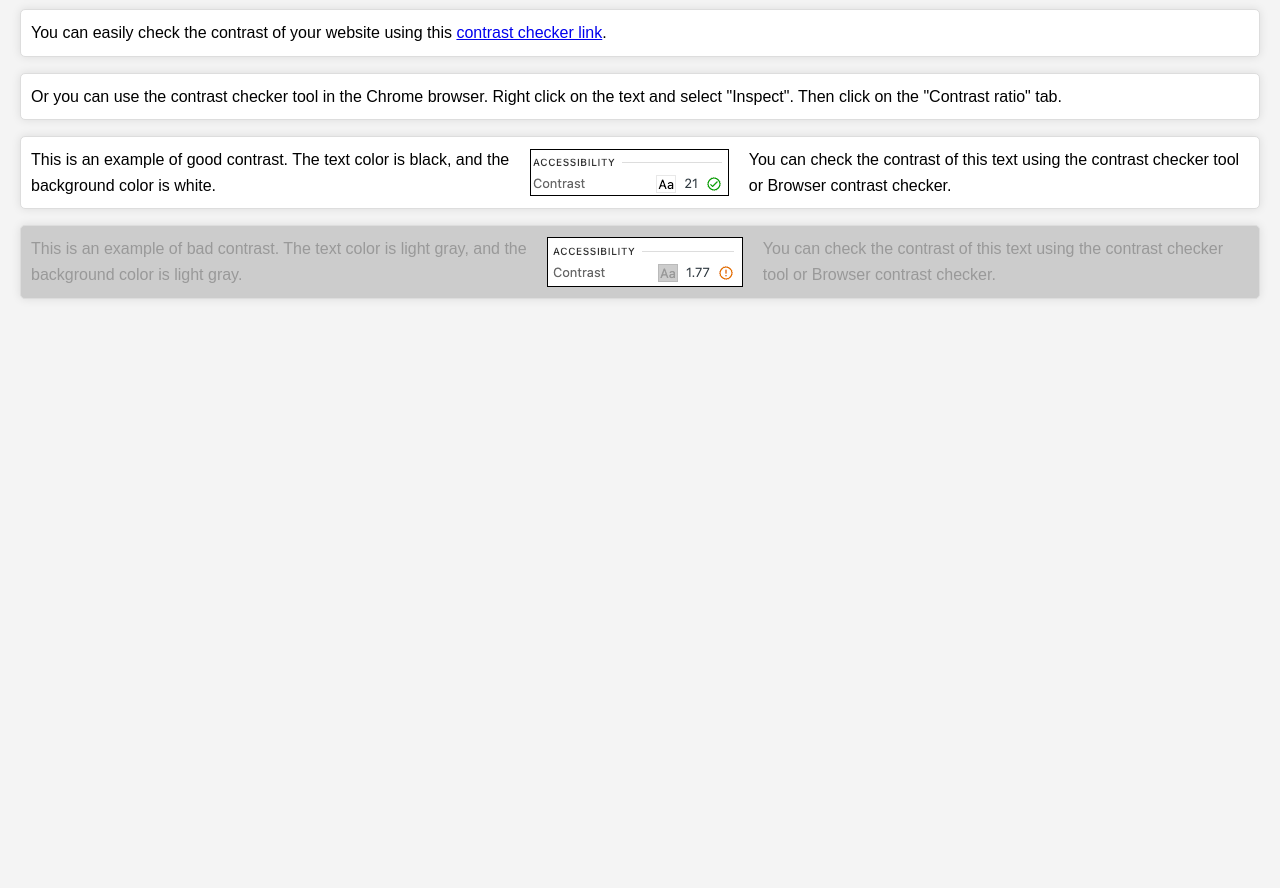
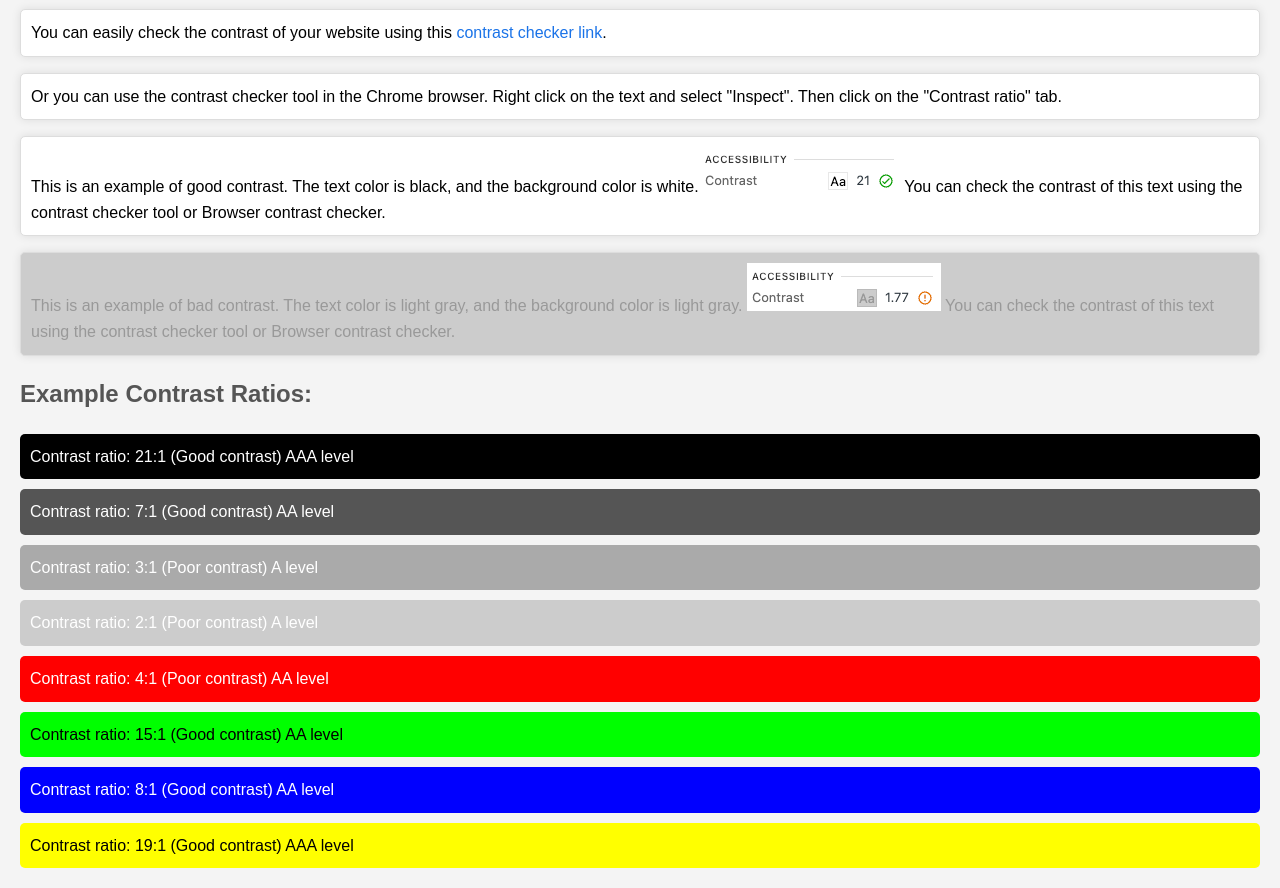
Before and after one commit to mryunt02/a11y, a plain HTML site: page a11y.html in a window 1280 px wide. Shown: the part 460-1348 px from the top of the page. Before the commit the page ends 800 px from the top, so only its background shows below. Drawn offline with Linux system fonts and the light colour scheme.

Commit message:
example contrast ratios added

```diff
--- a/first-lesson.html
+++ b/a11y.html
@@ -28,7 +28,6 @@
       The contrast between the text color and the background color should be at
       least 4.5:1 for normal text and 3:1 for large text.
     </p>
-
     <p>
       You can easily check the contrast of your website using this
       <a href="https://webaim.org/resources/contrastchecker/"
@@ -62,5 +61,30 @@
       You can check the contrast of this text using the contrast checker tool or
       Browser contrast checker.
     </p>
+    <h2>Example Contrast Ratios:</h2>
+    <div class="contrast-example contrast-21-1">
+      Contrast ratio: 21:1 (Good contrast) AAA level
+    </div>
+    <div class="contrast-example contrast-7-1">
+      Contrast ratio: 7:1 (Good contrast) AA level
+    </div>
+    <div class="contrast-example contrast-3-1">
+      Contrast ratio: 3:1 (Poor contrast) A level
+    </div>
+    <div class="contrast-example contrast-2-1">
+      Contrast ratio: 2:1 (Poor contrast) A level
+    </div>
+    <div class="contrast-example contrast-4-1">
+      Contrast ratio: 4:1 (Poor contrast) AA level
+    </div>
+    <div class="contrast-example contrast-15-1">
+      Contrast ratio: 15:1 (Good contrast) AA level
+    </div>
+    <div class="contrast-example contrast-8-1">
+      Contrast ratio: 8:1 (Good contrast) AA level
+    </div>
+    <div class="contrast-example contrast-19-1">
+      Contrast ratio: 19:1 (Good contrast) AAA level
+    </div>
   </body>
 </html>
--- a/styles.css
+++ b/styles.css
@@ -20,17 +20,53 @@ p {
 .good-contrast {
   color: #000;
   background-color: #fff;
-  display: flex;
-  align-items: center;
-  gap: 20px;
 }
 .bad-contrast {
   color: #999;
   background-color: #ccc;
-  display: flex;
-  align-items: center;
-  gap: 20px;
 }
-.img {
-  border: 1px solid black;
+a {
+  color: #1a73e8;
+  text-decoration: none;
 }
+a:hover {
+  text-decoration: underline;
+}
+.contrast-example {
+  padding: 10px;
+  margin: 10px 0;
+  border-radius: 5px;
+  color: #fff;
+}
+.contrast-21-1 {
+  background-color: #000;
+  color: #fff;
+}
+.contrast-7-1 {
+  background-color: #555;
+  color: #fff;
+}
+.contrast-3-1 {
+  background-color: #aaa;
+  color: #fff;
+}
+.contrast-2-1 {
+  background-color: #ccc;
+  color: #fff;
+}
+.contrast-4-1 {
+  background-color: #ff0000;
+  color: #fff;
+}
+.contrast-15-1 {
+  background-color: #00ff00;
+  color: #000;
+}
+.contrast-8-1 {
+  background-color: #0000ff;
+  color: #fff;
+}
+.contrast-19-1 {
+  background-color: #ffff00;
+  color: #000;
+}
```
